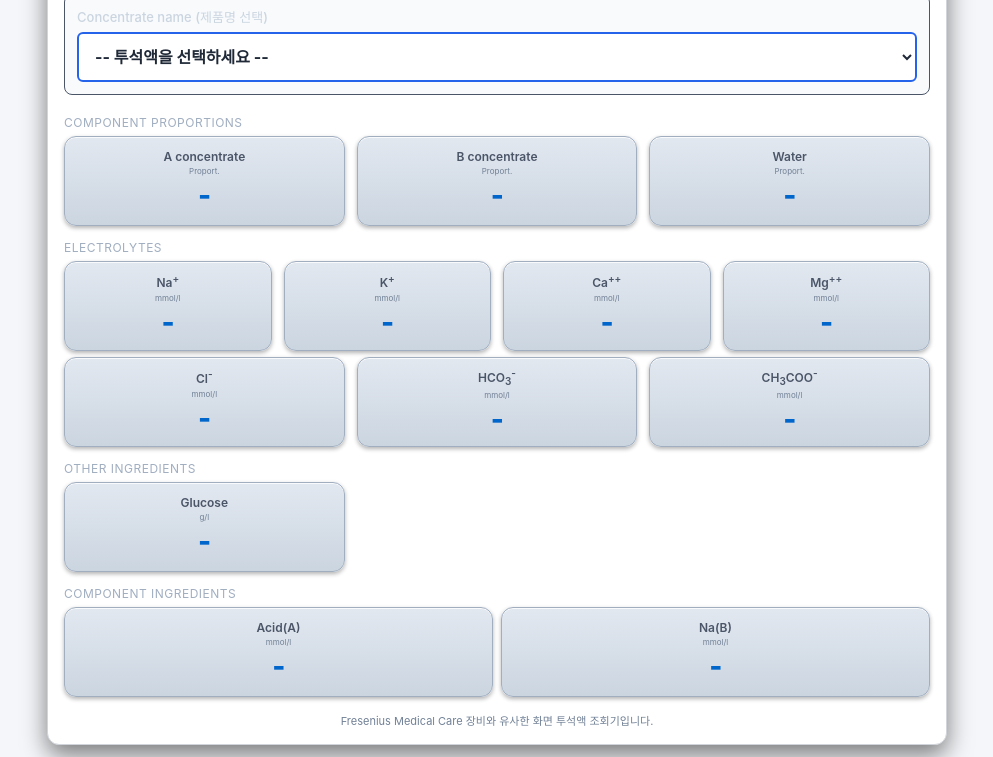
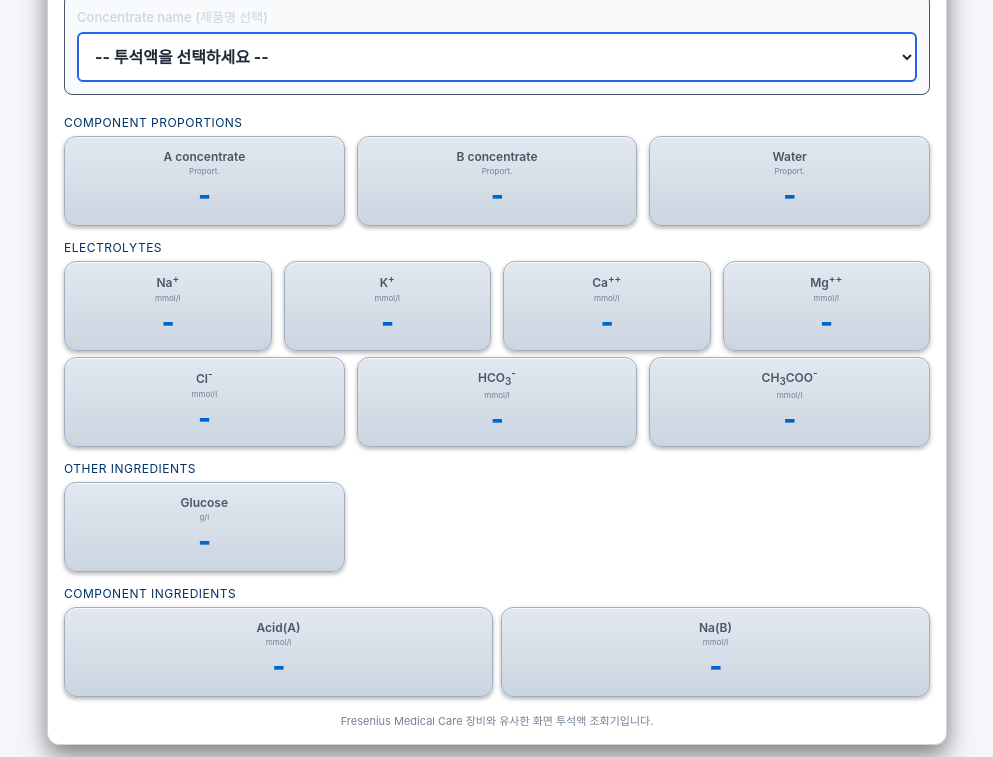
Before and after one commit to techCDM/fme-portal, a plain HTML site: page Define Concentrates search.html in a window 1280 px wide. Shown: the part 85-842 px from the top of the page, without its empty margins (143-1136 px from the left). Drawn offline with Linux system fonts and the light colour scheme.

Commit message:
Change section header color to dark blue

```diff
--- a/Define Concentrates search.html
+++ b/Define Concentrates search.html
@@ -79,7 +79,7 @@
         /* Section Styling */
         .section-header {
             font-size: 12px;
-            color: #a0aec0;
+            color: #003366;
             margin-top: 14px;
             margin-bottom: 6px;
             text-transform: uppercase;
```
